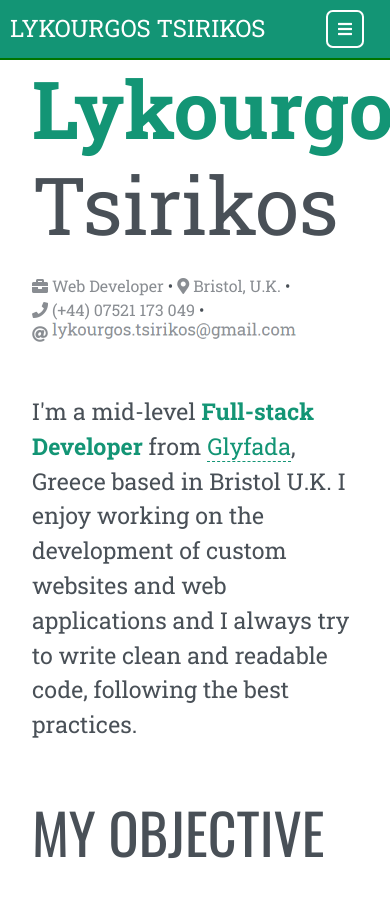
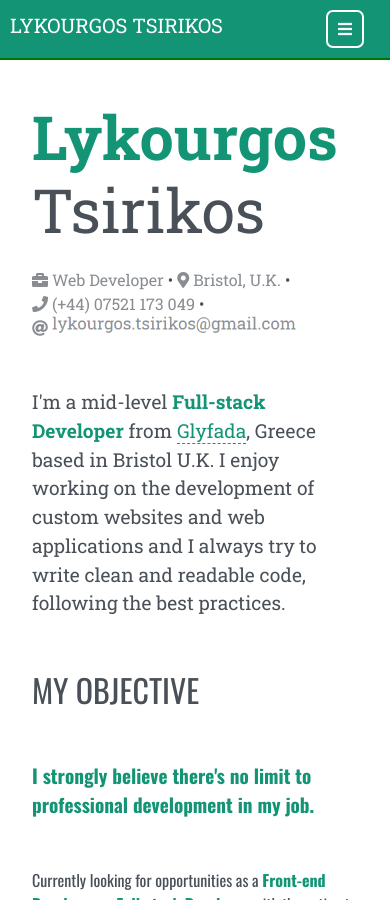
Before and after one commit to ltdev22/ltdev22.github.io, a Jekyll site: the page built from index.html, in a window 390 px wide and 900 px high. Built offline with Jekyll 4.4.1, drawn with Linux system fonts in a browser that asks for light colours.

Commit message:
Edits on responsive mode

```diff
--- a/_sass/about.scss
+++ b/_sass/about.scss
@@ -8,6 +8,9 @@
             margin-bottom: 22px;
             @media (max-width: 1023px) {
                 font-size: 5rem;
+            }
+            @media (max-width: 767px) {
+                font-size: 3.8rem;
             }
         }
         .sub-heading {
--- a/_sass/content.scss
+++ b/_sass/content.scss
@@ -4,9 +4,10 @@
     height: 100vh;
     @media (max-width: 1023px) {
         padding-left: 20rem;
+        padding-right: 2rem;
     }
     @media (max-width: 767px) {
-        padding: 60px 2rem 20px 2rem;
+        padding: 100px 2rem 20px 2rem;
     }
 
     .resume-section {
@@ -15,11 +16,17 @@
         &:first-child {
             padding-top: 0;
         }
+        @media (max-width: 1023px) {
+            min-height: 30vh;
+        }
 
         h2.section-heading {
             font-size: 3.5rem;
             text-transform: uppercase;
             margin-bottom: 3rem;
+            @media (max-width: 767px) {
+                font-size: 2rem;
+            }
         }
         .sub-heading {
             text-transform: uppercase;
@@ -30,6 +37,9 @@
             font-size: 1.45rem;
             margin: 3rem 0;
             line-height: 1.5;
+            @media (max-width: 767px) {
+                font-size: 1.2rem;
+            }
         }
     }
 
--- a/_sass/experience.scss
+++ b/_sass/experience.scss
@@ -6,6 +6,12 @@
         font-size: 2rem;
         color: $base-color;
         margin-bottom: 0.5rem;
+        @media (max-width: 1023px) {
+            font-size: 1.8rem;
+        }
+        @media (max-width: 767px) {
+            font-size: 1.5rem;
+        }
         .company, .company a {
             color: rgba($text-color, 0.6);
             border-color: rgba($text-color, 0.6);
@@ -15,6 +21,12 @@
         font-size: 1.5rem;
         color: rgba($text-color, 0.6);
         margin-bottom: 1rem;
+        @media (max-width: 1023px) {
+            font-size: 1.2rem;
+        }
+        @media (max-width: 767px) {
+            font-size: 16px;
+        }
         a {
             color: rgba($text-color, 0.6);
             border-color: rgba($text-color, 0.6);
--- a/_sass/nav.scss
+++ b/_sass/nav.scss
@@ -53,7 +53,7 @@
             }
         }
         @media (max-width: 767px) {
-            font-size: 24px;
+            font-size: 20px;
             color: $light-color;
             text-decoration: none;
             text-transform: uppercase;
@@ -87,6 +87,9 @@
             margin-top: 10px;
             .nav-item {
                 padding: .4rem 1rem;
+                .nav-link {
+                    font-size: 18px;
+                }
             }
         }
     }
```
